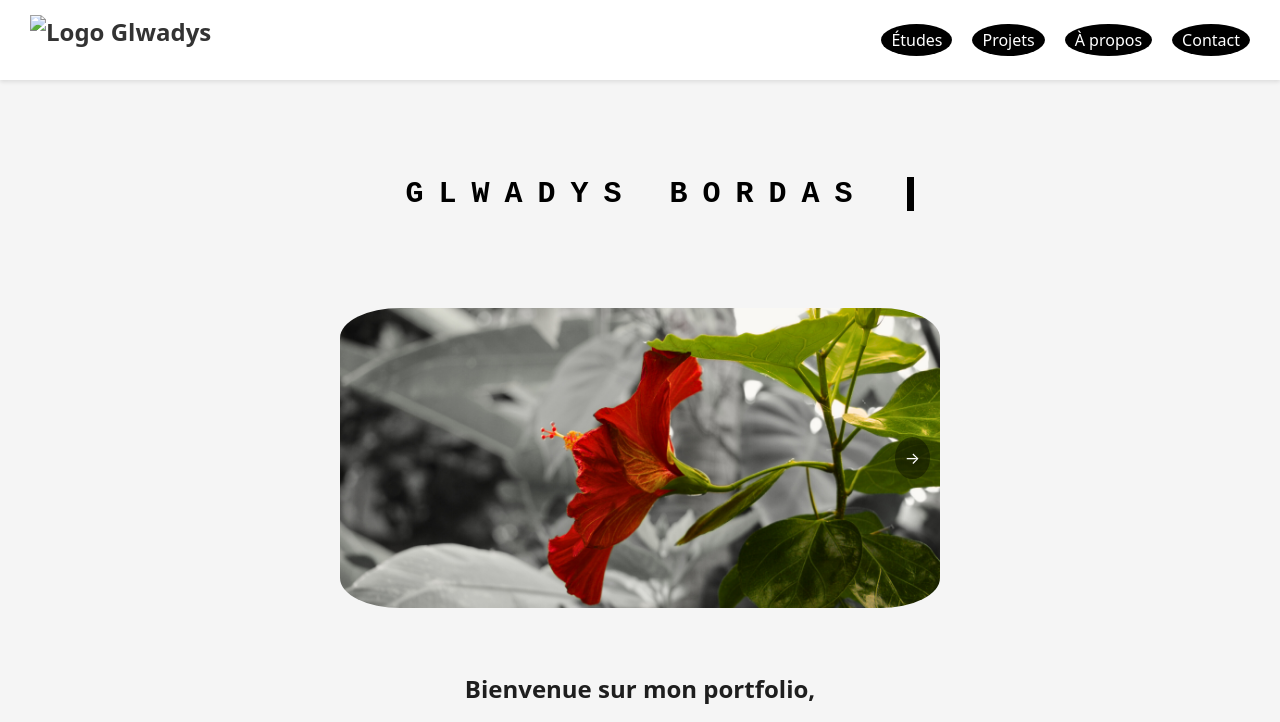
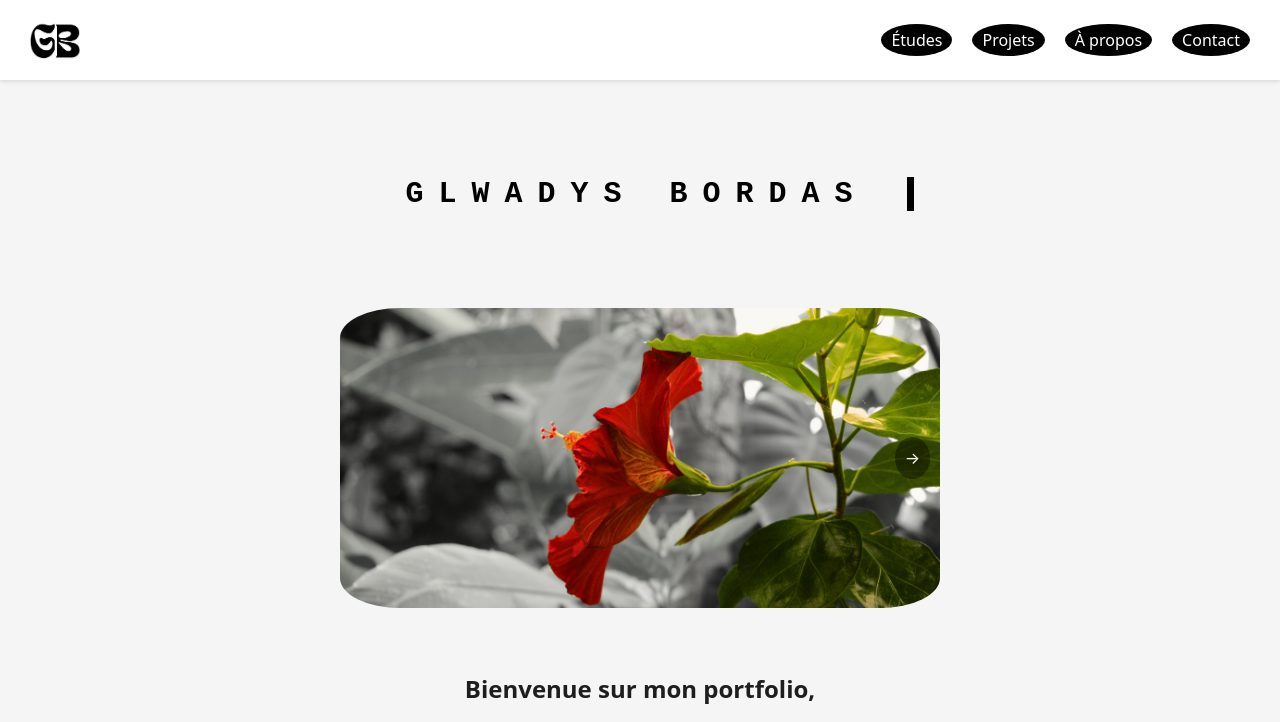
Before and after one commit to Glwadyscvr/PORTFOLIO, a plain HTML site: page index.html in a window 1280 px wide. Shown: the top 722 px of the page. Drawn offline with Linux system fonts and the light colour scheme; a script that the page names is missing.

Commit message:
Update index.html

```diff
--- a/index.html
+++ b/index.html
@@ -9,7 +9,7 @@
 <body>
   <header class="site-header">
     <div class="logo">
-      <img src="portfolio/GC.png" alt="Logo Glwadys" class="logo-img">
+      <img src="images/GC.png" alt="Logo Glwadys" class="logo-img">
     </div>
     <nav class="nav-menu">
       <a href="#etudes" class="nav-link">Études</a>
```
